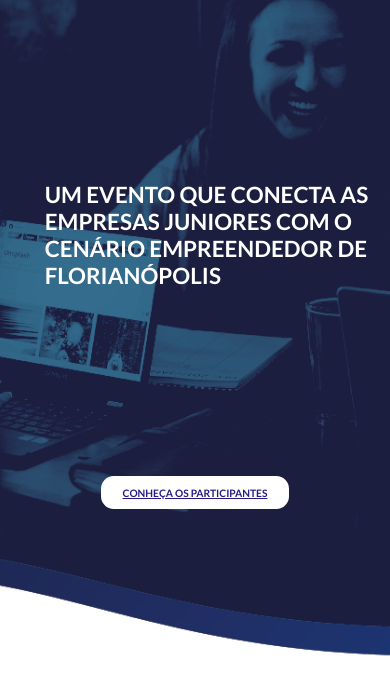
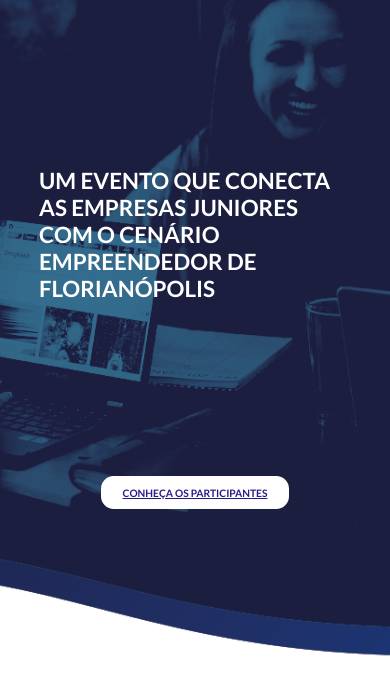
Before and after one commit to brunomanarin/sapienta-hotsite, a plain HTML site: page index.html in a window 390 px wide. Shown: the part 142-821 px from the top of the page. Drawn offline with Linux system fonts and the light colour scheme.

Commit message:
fix hero text

```diff
--- a/styles.css
+++ b/styles.css
@@ -289,10 +289,8 @@ body {
   }
 
   .hero__content {
-    width: 100%;
-    justify-self: left;
-    margin-left: 2em;
-    text-align: left;
+    width: 80%;
+    margin: 0 auto;
     align-self: center;
   }
 
```
